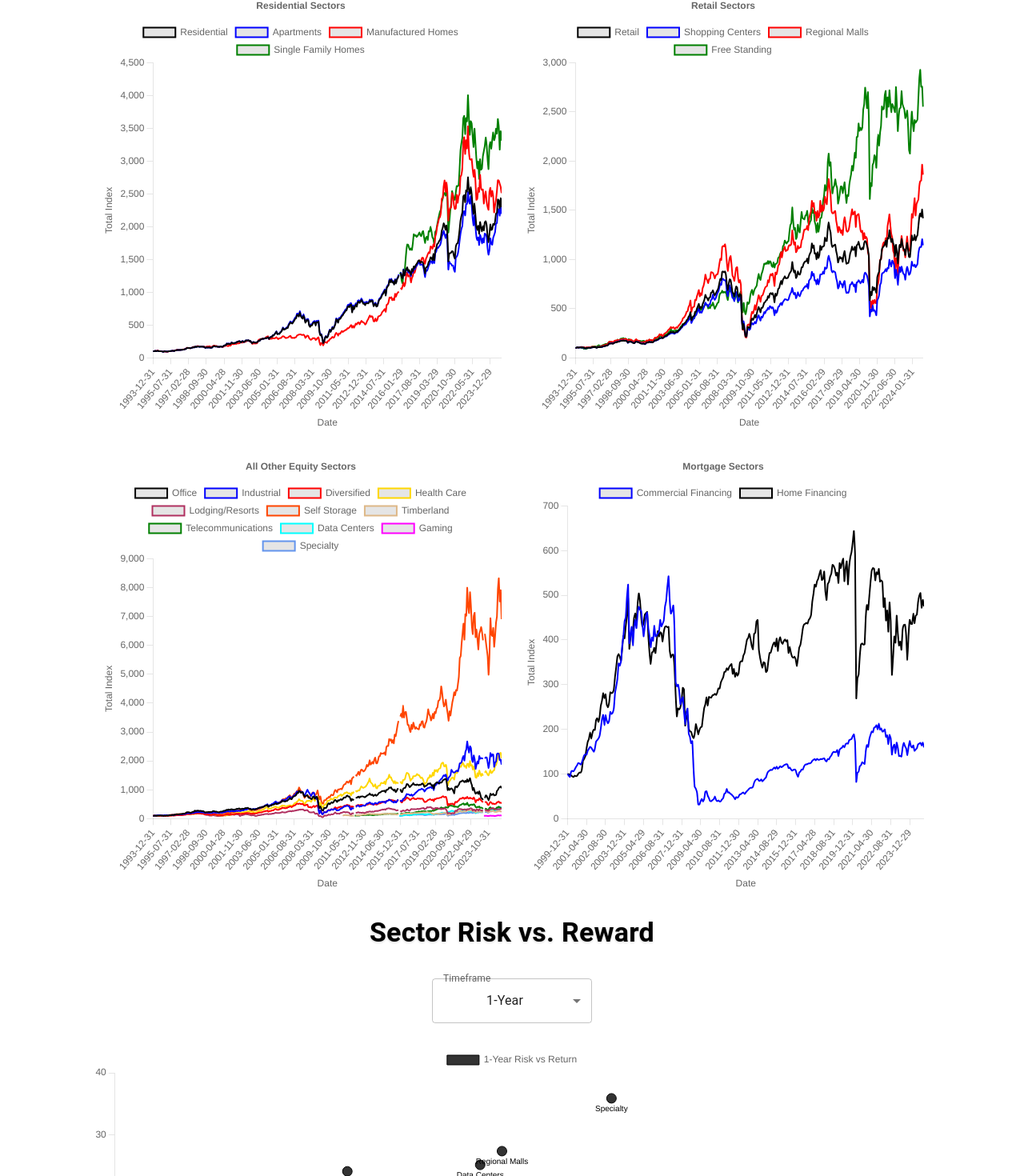
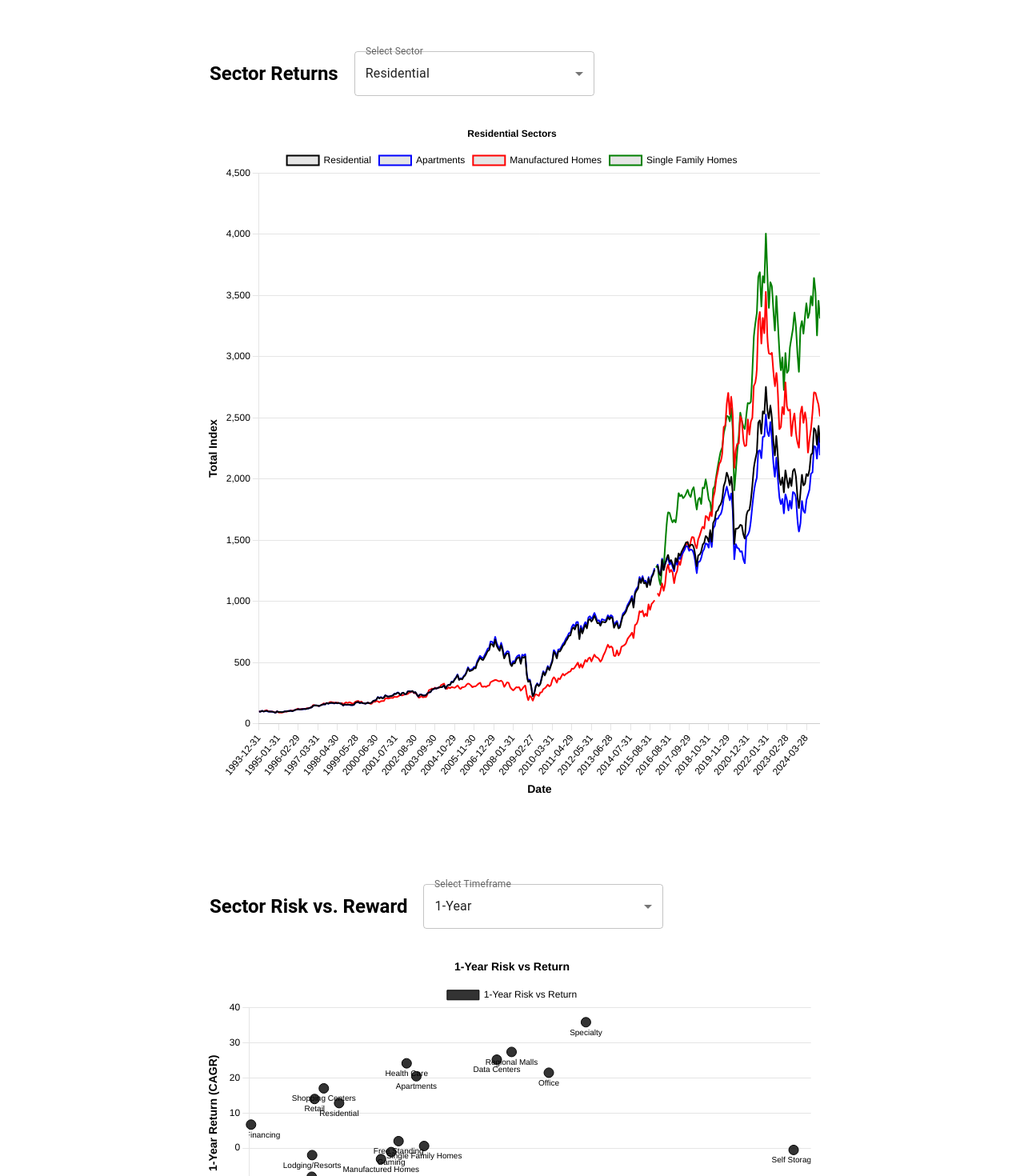
Before and after one commit to kylecribbins/Nareit, a React (Create React App) app in the folder nareit-app/: page /sector-returns in a window 1280 px wide. Shown: the part 177-1647 px from the top of the page at 80% size. Built offline with nearby package versions, Linux system fonts and the light colour scheme.

Commit message:
Fixes and formatting updates

```diff
--- a/nareit-app/src/App.js
+++ b/nareit-app/src/App.js
@@ -26,6 +26,7 @@ import {
   extractScatterplotData,
   sectorColors, // Import sectorColors
 } from "./utils/dataHelpers";
+import { Box, FormControl, InputLabel, MenuItem, Select } from "@mui/material";
 
 function App() {
   const [data, setData] = useState([]);
@@ -42,6 +43,7 @@ function App() {
   const [scatterData3Year, setScatterData3Year] = useState([]);
   const [scatterData5Year, setScatterData5Year] = useState([]);
   const [scatterData10Year, setScatterData10Year] = useState([]);
+  const [selectedDividendSector, setSelectedDividendSector] = useState("Residential");
 
   useEffect(() => {
     Papa.parse(`${process.env.PUBLIC_URL}/reit_data.csv`, {
@@ -73,6 +75,44 @@ function App() {
     });
   }, []);
 
+  // Mapping for dropdown selection to sector data
+  const dividendSectorDataMap = {
+    Residential: {
+      data: residentialData,
+      sectors: ["Residential", "Apartments", "Manufactured Homes", "Single Family Homes"],
+      title: "Residential Sectors",
+    },
+    Retail: {
+      data: retailData,
+      sectors: ["Retail", "Shopping Centers", "Regional Malls", "Free Standing"],
+      title: "Retail Sectors",
+    },
+    "All Other Equity": {
+      data: otherEquityData,
+      sectors: [
+        "Office",
+        "Industrial",
+        "Diversified",
+        "Lodging/Resorts",
+        "Self Storage",
+        "Health Care",
+        "Timberland",
+        "Telecommunications",
+        "Data Centers",
+        "Gaming",
+        "Specialty",
+      ],
+      title: "All Other Equity Sectors",
+    },
+    Mortgage: {
+      data: mortgageData,
+      sectors: ["Home Financing", "Commercial Financing"],
+      title: "Mortgage Sectors",
+    },
+  };
+
+  const selectedSectorData = dividendSectorDataMap[selectedDividendSector];
+
   return (
     <Router>
       <AppAppBar position="static">
@@ -101,53 +141,70 @@ function App() {
                   <>
                     <SectionHeader title="REIT Central" />
                     <Table data={transformedData} />
-                    <SectionHeader title="Sector Dividend Yields" />
-                    <Grid container spacing={2} sx={{ paddingLeft: "40px", paddingRight: "40px" }}>
-                      <Grid item xs={6}>
-                        <SectorChart
-                          historicalData={residentialData}
-                          sectors={["Residential", "Apartments", "Manufactured Homes", "Single Family Homes"]}
-                          title="Residential Sectors"
-                          sectorColors={sectorColors} // Pass colors
-                        />
-                      </Grid>
-                      <Grid item xs={6}>
-                        <SectorChart
-                          historicalData={retailData}
-                          sectors={["Retail", "Shopping Centers", "Regional Malls", "Free Standing"]}
-                          title="Retail Sectors"
-                          sectorColors={sectorColors} // Pass colors
-                        />
-                      </Grid>
-                      <Grid item xs={6}>
-                        <SectorChart
-                          historicalData={otherEquityData}
-                          sectors={[
-                            "Office",
-                            "Industrial",
-                            "Diversified",
-                            "Lodging/Resorts",
-                            "Self Storage",
-                            "Health Care",
-                            "Timberland",
-                            "Telecommunications",
-                            "Data Centers",
-                            "Gaming",
-                            "Specialty",
-                          ]}
-                          title="All Other Equity Sectors"
-                          sectorColors={sectorColors} // Pass colors
-                        />
-                      </Grid>
-                      <Grid item xs={6}>
-                        <SectorChart
-                          historicalData={mortgageData}
-                          sectors={["Home Financing", "Commercial Financing"]}
-                          title="Mortgage Sectors"
-                          sectorColors={sectorColors} // Pass colors
-                        />
-                      </Grid>
-                    </Grid>
+
+                    <Box sx={{ padding: "20px", marginTop: "75px" }}>
+                    <Box
+                      sx={{
+                        display: "flex",
+                        alignItems: "center",
+                        gap: "20px", // Add space between title and selector
+                        width: "70%", // Match the width of the chart below
+                        margin: "0 auto", // Center the container
+                      }}
+                    >
+                      {/* Title */}
+                      <Typography
+                        variant="h5"
+                        component="h2"
+                        sx={{
+                          fontWeight: "bold",
+                          flexShrink: 0, // Prevent the title from shrinking
+                        }}
+                      >
+                        Sector Dividend Yields
+                      </Typography>
+
+                      {/* Form Selector */}
+                      <FormControl sx={{ minWidth: 300 }}>
+                        <InputLabel id="dividend-sector-select-label">Select Sector</InputLabel>
+                        <Select
+                          labelId="dividend-sector-select-label"
+                          value={selectedDividendSector}
+                          onChange={(e) => setSelectedDividendSector(e.target.value)}
+                          autoWidth
+                        >
+                          <MenuItem value="Residential">Residential</MenuItem>
+                          <MenuItem value="Retail">Retail</MenuItem>
+                          <MenuItem value="All Other Equity">All Other Equity</MenuItem>
+                          <MenuItem value="Mortgage">Mortgage</MenuItem>
+                        </Select>
+                      </FormControl>
+                    </Box>
+                  </Box>
+
+                  <Box
+                    sx={{
+                      padding: "10px",
+                      textAlign: "center",
+                      display: "flex",
+                      justifyContent: "center",
+                    }}
+                  >
+                    <Box
+                      sx={{
+                        width: "70%",
+                        maxWidth: "70%",
+                        height: "850px",
+                      }}
+                    >
+                      <SectorChart
+                        historicalData={selectedSectorData.data}
+                        sectors={selectedSectorData.sectors}
+                        title={selectedSectorData.title}
+                        sectorColors={sectorColors} // Pass colors
+                      />
+                    </Box>
+                  </Box>
                   </>
                 )}
               </>
--- a/nareit-app/src/components/Footer.js
+++ b/nareit-app/src/components/Footer.js
@@ -21,8 +21,8 @@ const Footer = () => {
           <Grid item xs={12} sm={6}>
             <Typography variant="body2">
               Follow us on{" "}
-              <Link href="https://twitter.com/yourprofile" target="_blank" rel="noopener noreferrer">
-                Twitter
+              <Link href="https://x.com/ReitCentral" target="_blank" rel="noopener noreferrer">
+                Twitter (X)
               </Link>
               .
             </Typography>
--- a/nareit-app/src/components/ReturnsChart.js
+++ b/nareit-app/src/components/ReturnsChart.js
@@ -64,10 +64,14 @@ const ReturnsChart = ({ historicalData, sectors, title, sectorColors }) => {
       legend: {
         display: true,
         position: "top",
+        labels: {
+          color: "#000", // Set legend text color to black
+        },
       },
       title: {
         display: true,
         text: title,
+        color: "#000", // Set chart title text color to black
       },
     },
     scales: {
@@ -76,18 +80,34 @@ const ReturnsChart = ({ historicalData, sectors, title, sectorColors }) => {
         title: {
           display: true,
           text: "Total Index",
+          color: "#000", // Set y-axis title text color to black
+          font: {
+            size: 14,
+            weight: "bold", // Make y-axis title bold
+          },
         },
         grid: {
-          drawOnChartArea: false, // Remove y-axis gridlines
+          drawOnChartArea: true, // Keep y-axis gridlines
+        },
+        ticks: {
+          color: "#000", // Set y-axis tick labels color to black
         },
       },
       x: {
         title: {
           display: true,
           text: "Date",
+          color: "#000", // Set x-axis title text color to black
+          font: {
+            size: 14,
+            weight: "bold", // Make x-axis title bold
+          },
         },
         grid: {
           drawOnChartArea: false, // Remove x-axis gridlines
+        },
+        ticks: {
+          color: "#000", // Set x-axis tick labels color to black
         },
       },
     },
@@ -101,15 +121,7 @@ const ReturnsChart = ({ historicalData, sectors, title, sectorColors }) => {
     },
   };
 
-  return (
-    <Box
-      sx={{
-        margin: "5px", // Add some spacing around the chart
-      }}
-    >
-      <Line data={chartData} options={options} height={550} />
-    </Box>
-  );
+  return <Line data={chartData} options={options} height={550} />;
 };
 
 export default ReturnsChart;
--- a/nareit-app/src/components/ScatterplotChart.js
+++ b/nareit-app/src/components/ScatterplotChart.js
@@ -26,21 +26,40 @@ const ScatterplotChart = ({ data, xLabel, yLabel, title }) => {
   const options = {
     responsive: true,
     plugins: {
+      title: {
+        display: true,
+        text: title, // Use the title passed as a prop
+        color: "#000", // Set title text color to black
+        font: {
+          size: 14,
+          weight: "bold", // Match font style with other chart titles
+        },
+      },
       legend: {
-        display: false,
+        display: true,
+        labels: {
+          color: "#000", // Set legend text color to black
+        },
       },
       tooltip: {
         callbacks: {
-          label: (context) => `${context.raw.label}: (${context.raw.x.toFixed(2)}, ${context.raw.y.toFixed(2)})`,
+          label: (context) =>
+            `${context.raw.label}: (${context.raw.x.toFixed(2)}, ${context.raw.y.toFixed(2)})`,
         },
       },
-      title: {
-        display: true, // Enable the title display
-        text: title, // Use the title prop
-        font: {
-          size: 16, // Adjust title font size
-          weight: "bold", // Make it bold
-        },
+      annotation: {
+        annotations: data.map((point) => ({
+          type: "label",
+          xValue: point.x,
+          yValue: point.y,
+          content: point.sector,
+          color: "rgba(0, 0, 0, 1)", // Black for labels
+          font: {
+            size: 10,
+            weight: "normal",
+          },
+          yAdjust: 13, // Move the label 13 pixels below the dot
+        })),
       },
     },
     scales: {
@@ -50,50 +69,45 @@ const ScatterplotChart = ({ data, xLabel, yLabel, title }) => {
         title: {
           display: true,
           text: xLabel,
+          color: "#000", // Set x-axis title text color to black
+          font: {
+            size: 14,
+            weight: "bold", // Match font size and weight to other charts
+          },
         },
         grid: {
           drawOnChartArea: false,
+        },
+        ticks: {
+          color: "#000", // Set x-axis tick labels color to black
         },
       },
       y: {
         title: {
           display: true,
           text: yLabel,
+          color: "#000", // Set y-axis title text color to black
+          font: {
+            size: 14,
+            weight: "bold", // Match font size and weight to other charts
+          },
         },
         grid: {
-          drawOnChartArea: false,
+          drawOnChartArea: true,
+        },
+        ticks: {
+          color: "#000", // Set y-axis tick labels color to black
         },
       },
     },
     elements: {
       point: {
-        radius: 5, // Size of the dots
+        radius: 6, // Size of the dots
       },
     },
   };
 
-  // Add labels below dots using Chart.js annotation plugin
-  const annotations = {
-    plugins: {
-      tooltip: { enabled: true },
-      annotation: {
-        annotations: data.map((point) => ({
-          type: "label",
-          xValue: point.x,
-          yValue: point.y,
-          content: point.sector,
-          color: "rgba(0, 0, 0, 1)", // Black for labels as well
-          font: {
-            size: 10,
-            weight: "normal",
-          },
-          yAdjust: 13, // Move the label 13 pixels below the dot, consistent across charts
-        })),
-      },
-    },
-  };
-
-  return <Scatter data={chartData} options={{ ...options, ...annotations }} />;
+  return <Scatter data={chartData} options={options} />;
 };
 
 export default ScatterplotChart;
--- a/nareit-app/src/components/SectorChart.js
+++ b/nareit-app/src/components/SectorChart.js
@@ -64,10 +64,14 @@ const SectorChart = ({ historicalData, sectors, title, sectorColors }) => {
       legend: {
         display: true,
         position: "top",
+        labels: {
+          color: "#000", // Set legend text color to black
+        },
       },
       title: {
         display: true,
         text: title,
+        color: "#000", // Set chart title text color to black
       },
     },
     scales: {
@@ -76,18 +80,34 @@ const SectorChart = ({ historicalData, sectors, title, sectorColors }) => {
         title: {
           display: true,
           text: "Dividend Yield (%)",
+          color: "#000", // Set y-axis title text color to black
+          font: {
+            size: 14,
+            weight: "bold", // Make y-axis title bold
+          },
         },
         grid: {
-          drawOnChartArea: false, // Remove y-axis gridlines
+          drawOnChartArea: true, // Keep y-axis gridlines
+        },
+        ticks: {
+          color: "#000", // Set y-axis tick labels color to black
         },
       },
       x: {
         title: {
           display: true,
           text: "Date",
+          color: "#000", // Set x-axis title text color to black
+          font: {
+            size: 14,
+            weight: "bold", // Make x-axis title bold
+          },
         },
         grid: {
           drawOnChartArea: false, // Remove x-axis gridlines
+        },
+        ticks: {
+          color: "#000", // Set x-axis tick labels color to black
         },
       },
     },
@@ -102,13 +122,7 @@ const SectorChart = ({ historicalData, sectors, title, sectorColors }) => {
   };
 
   return (
-    <Box
-      sx={{
-        margin: "5px", // Add some spacing around the chart
-      }}
-    >
       <Line data={chartData} options={options} height={550} />
-    </Box>
   );
 };
 
--- a/nareit-app/src/pages/SectorReturns.js
+++ b/nareit-app/src/pages/SectorReturns.js
@@ -3,7 +3,7 @@ import Grid from "@mui/material/Grid";
 import ReturnsChart from "../components/ReturnsChart";
 import ScatterplotChart from "../components/ScatterplotChart";
 import SectionHeader from "../components/SectionHeader";
-import { Box, Select, MenuItem, FormControl, InputLabel } from "@mui/material";
+import { Box, Typography, Select, MenuItem, FormControl, InputLabel } from "@mui/material";
 
 const SectorReturns = ({
   residentialData,
@@ -14,15 +14,54 @@ const SectorReturns = ({
   scatterData3Year,
   scatterData5Year,
   scatterData10Year,
-  sectorColors, // Accept sectorColors prop
+  sectorColors,
 }) => {
+  const [selectedSector, setSelectedSector] = useState("Residential");
   const [selectedTimeframe, setSelectedTimeframe] = useState("1-Year");
+
+  const handleSectorChange = (event) => {
+    setSelectedSector(event.target.value);
+  };
 
   const handleTimeframeChange = (event) => {
     setSelectedTimeframe(event.target.value);
   };
 
-  // Mapping timeframes to corresponding data
+  const sectorDataMap = {
+    Residential: {
+      data: residentialData,
+      sectors: ["Residential", "Apartments", "Manufactured Homes", "Single Family Homes"],
+      title: "Residential Sectors",
+    },
+    Retail: {
+      data: retailData,
+      sectors: ["Retail", "Shopping Centers", "Regional Malls", "Free Standing"],
+      title: "Retail Sectors",
+    },
+    "All Other Equity": {
+      data: allOtherEquityData,
+      sectors: [
+        "Office",
+        "Industrial",
+        "Diversified",
+        "Lodging/Resorts",
+        "Self Storage",
+        "Health Care",
+        "Timberland",
+        "Telecommunications",
+        "Data Centers",
+        "Gaming",
+        "Specialty",
+      ],
+      title: "All Other Equity Sectors",
+    },
+    Mortgage: {
+      data: mortgageData,
+      sectors: ["Home Financing", "Commercial Financing"],
+      title: "Mortgage Sectors",
+    },
+  };
+
   const scatterplotDataMap = {
     "1-Year": scatterData1Year,
     "3-Year": scatterData3Year,
@@ -37,65 +76,106 @@ const SectorReturns = ({
     "10-Year": { x: "10-Year Risk (STDEV)", y: "10-Year Return (CAGR)", title: "10-Year Risk vs Return" },
   };
 
+  const selectedSectorData = sectorDataMap[selectedSector];
   const selectedScatterplotData = scatterplotDataMap[selectedTimeframe];
   const selectedLabels = scatterplotLabelsMap[selectedTimeframe];
 
   return (
     <div>
-      <SectionHeader title="Sector Returns" />
+      {/* Section Header */}
+      <SectionHeader title="REIT Sector Returns Analysis" />
 
-      <Grid container spacing={2} sx={{ paddingLeft: "40px", paddingRight: "40px" }}>
-        <Grid item xs={6}>
+      {/* Sector Returns Section */}
+      <Box sx={{ padding: "20px", marginTop: "75px" }}>
+        <Box
+          sx={{
+            display: "flex",
+            alignItems: "center",
+            gap: "20px", // Space between title and selector
+            width: "70%", // Match chart width below
+            margin: "0 auto", // Center content
+          }}
+        >
+          {/* Title */}
+          <Typography
+            variant="h5"
+            component="h2"
+            sx={{
+              fontWeight: "bold",
+              flexShrink: 0, // Prevent title from shrinking
+            }}
+          >
+            Sector Returns
+          </Typography>
+
+          {/* Form Selector */}
+          <FormControl sx={{ minWidth: 300 }}>
+            <InputLabel id="sector-select-label">Select Sector</InputLabel>
+            <Select
+              labelId="sector-select-label"
+              value={selectedSector}
+              onChange={handleSectorChange}
+              autoWidth
+            >
+              <MenuItem value="Residential">Residential</MenuItem>
+              <MenuItem value="Retail">Retail</MenuItem>
+              <MenuItem value="All Other Equity">All Other Equity</MenuItem>
+              <MenuItem value="Mortgage">Mortgage</MenuItem>
+            </Select>
+          </FormControl>
+        </Box>
+      </Box>
+
+      <Box
+        sx={{
+          padding: "10px",
+          textAlign: "center",
+          display: "flex",
+          justifyContent: "center",
+        }}
+      >
+        <Box
+          sx={{
+            width: "70%",
+            maxWidth: "70%",
+            height: "850px",
+          }}
+        >
           <ReturnsChart
-            historicalData={residentialData}
-            sectors={["Residential", "Apartments", "Manufactured Homes", "Single Family Homes"]}
-            title="Residential Sectors"
-            sectorColors={sectorColors} // Pass sectorColors to ReturnsChart
+            historicalData={selectedSectorData.data}
+            sectors={selectedSectorData.sectors}
+            title={selectedSectorData.title}
+            sectorColors={sectorColors}
           />
-        </Grid>
-        <Grid item xs={6}>
-          <ReturnsChart
-            historicalData={retailData}
-            sectors={["Retail", "Shopping Centers", "Regional Malls", "Free Standing"]}
-            title="Retail Sectors"
-            sectorColors={sectorColors} // Pass sectorColors to ReturnsChart
-          />
-        </Grid>
-        <Grid item xs={6}>
-          <ReturnsChart
-            historicalData={allOtherEquityData}
-            sectors={[
-              "Office",
-              "Industrial",
-              "Diversified",
-              "Lodging/Resorts",
-              "Self Storage",
-              "Health Care",
-              "Timberland",
-              "Telecommunications",
-              "Data Centers",
-              "Gaming",
-              "Specialty",
-            ]}
-            title="All Other Equity Sectors"
-            sectorColors={sectorColors} // Pass sectorColors to ReturnsChart
-          />
-        </Grid>
-        <Grid item xs={6}>
-          <ReturnsChart
-            historicalData={mortgageData}
-            sectors={["Home Financing", "Commercial Financing"]}
-            title="Mortgage Sectors"
-            sectorColors={sectorColors} // Pass sectorColors to ReturnsChart
-          />
-        </Grid>
-      </Grid>
+        </Box>
+      </Box>
 
-      <SectionHeader title="Sector Risk vs. Reward" />
+      {/* Sector Risk vs. Reward Section */}
+      <Box sx={{ padding: "20px", marginTop: "75px" }}>
+        <Box
+          sx={{
+            display: "flex",
+            alignItems: "center",
+            gap: "20px", // Space between title and selector
+            width: "70%", // Match chart width below
+            margin: "0 auto", // Center content
+          }}
+        >
+          {/* Title */}
+          <Typography
+            variant="h5"
+            component="h2"
+            sx={{
+              fontWeight: "bold",
+              flexShrink: 0, // Prevent title from shrinking
+            }}
+          >
+            Sector Risk vs. Reward
+          </Typography>
 
-      <Box sx={{ padding: "20px", textAlign: "center" }}>
-        <FormControl sx={{ minWidth: 200 }}>
-          <InputLabel id="timeframe-select-label">Timeframe</InputLabel>
+          {/* Form Selector */}
+          <FormControl sx={{ minWidth: 300 }}>
+            <InputLabel id="timeframe-select-label">Select Timeframe</InputLabel>
             <Select
               labelId="timeframe-select-label"
               value={selectedTimeframe}
@@ -109,6 +189,7 @@ const SectorReturns = ({
             </Select>
           </FormControl>
         </Box>
+      </Box>
 
       <Box
         sx={{
@@ -120,9 +201,9 @@ const SectorReturns = ({
       >
         <Box
           sx={{
-            width: "100%", // Adjust chart width
-            maxWidth: "1133px",
-            height: "600px", // Adjust chart height
+            width: "70%",
+            maxWidth: "70%",
+            height: "800px",
           }}
         >
           <ScatterplotChart
```
Also changed, not shown: nareit-app/src/pages/About.js (+9 -9 lines), 1 other file (tests, documents, lock files or other folders). Lines whose indentation alone changed are shown as unchanged.
